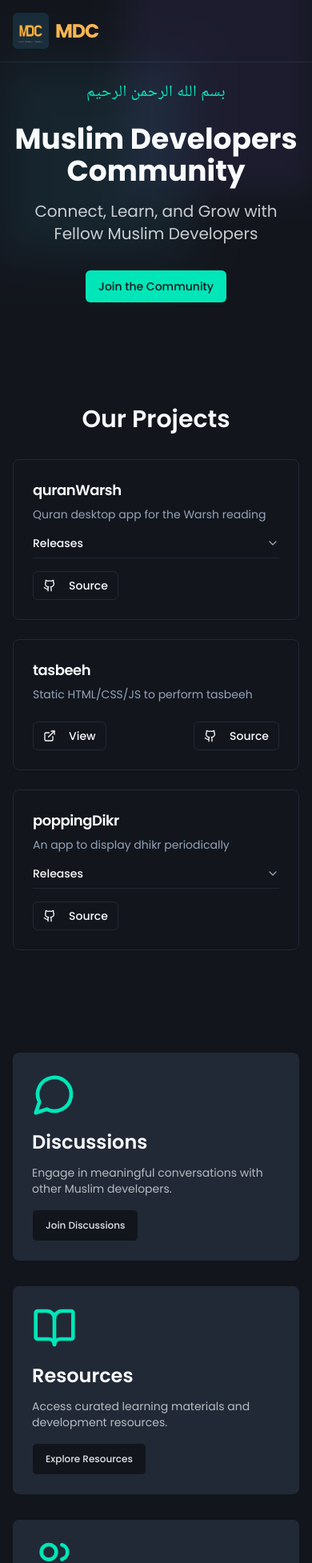
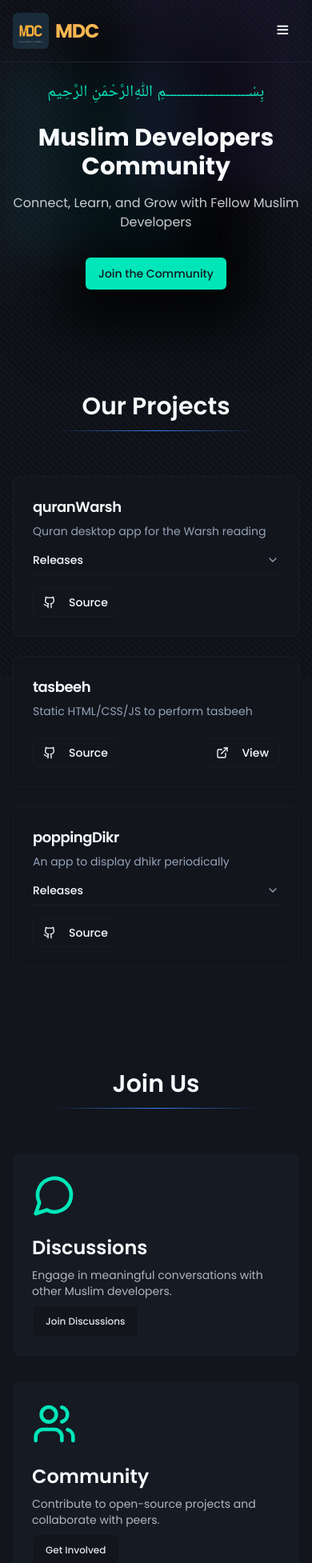
Before and after one commit to Nusab19/muslimDevCommunity.github.io, a Next.js app: page / in a window 390 px wide. Shown: the top 1954 px of the page at 80% size. Built offline with nearby package versions, Linux system fonts and the light colour scheme.

Commit message:
navbar with drawer

```diff
--- a/src/app/globals.css
+++ b/src/app/globals.css
@@ -16,7 +16,7 @@
     --primary: 222 20% 9%;
     --primary-foreground: 210 40% 98%;
 
-    --secondary: 217 24% 17%;
+    --secondary: 220 24% 12%;
     --secondary-foreground: 210 40% 98%;
 
     --muted: 217 24% 17%;
@@ -28,8 +28,8 @@
     --destructive: 0 62.8% 30.6%;
     --destructive-foreground: 210 40% 98%;
 
-    --border: 217 24% 17%;
-    --input: 217 24% 17%;
+    --border: 220 24% 12%;
+    --input: 220 24% 12%;
     --ring: 168 100% 45%;
 
     --radius: 0.5rem;
@@ -61,3 +61,14 @@
     text-wrap: balance;
   }
 }
+
+
+
+@layer base {
+  * {
+    @apply border-border outline-ring/50;
+  }
+  body {
+    @apply bg-background text-foreground;
+  }
+}
--- a/src/app/page.tsx
+++ b/src/app/page.tsx
@@ -8,6 +8,8 @@ import Subscribe from "@/components/Subscribe";
 export default function Home() {
   return (
     <div className="min-h-screen bg-primary text-primary-foreground">
+      <div className="pointer-events-none fixed inset-0 w-full h-full min-h-screen bg-[linear-gradient(45deg,rgba(0,0,0,.2)_25%,transparent_25%,transparent_50%,rgba(0,0,0,.2)_50%,rgba(0,0,0,.2)_75%,transparent_75%,transparent)] bg-[length:8px_8px]"></div>
+      <div className="relative z-10">
         <header className="border-b border-secondary">
           <Navbar />
         </header>
@@ -21,5 +23,6 @@ export default function Home() {
 
         <Footer />
       </div>
+    </div>
   );
 }
--- a/src/components/Hero.tsx
+++ b/src/components/Hero.tsx
@@ -63,12 +63,12 @@ const Hero = () => {
         <h2
           className={`-mt-10 mb-6 text-xl font-bold tracking-wide text-accent md:text-2xl ${notoNaskhArabic.className}`}
         >
-          بسم الله الرحمن الرحيم
+          بِسْــــــــــــــــــــــمِ ﷲِالرَّحْمَنِ الرَّحِيم
         </h2>
-        <h1 className="mb-4 text-4xl font-bold text-foreground">
+        <h1 className="mb-4 text-3xl font-bold text-foreground md:text-4xl lg:text-5xl">
           Muslim Developers Community
         </h1>
-        <p className="mb-8 text-xl text-foreground/80">
+        <p className="mb-8 text-base text-foreground/80 md:text-xl">
           Connect, Learn, and Grow with Fellow Muslim Developers
         </p>
         <Button className="bg-accent font-medium text-accent-foreground hover:bg-accent/90">
--- a/src/components/Motive.tsx
+++ b/src/components/Motive.tsx
@@ -1,21 +1,34 @@
-import React from "react";
-import { Button } from "./ui/button";
-import { BookOpen, MessageCircle, Users } from "lucide-react";
+import { Button } from "@/components/ui/button";
+import {
+  Card,
+  CardContent,
+  CardFooter,
+  CardHeader,
+} from "@/components/ui/card";
+import { MessageCircle, Users } from "lucide-react";
 import MaxWidthWrapper from "./MaxWidthWrapper";
 import Link from "next/link";
 import { GithubOrgLink, TelegramGroupLink } from "@/lib/config";
+import Header from "./sub/Header";
 
 const Motive = () => {
   return (
-    <MaxWidthWrapper className="container mx-auto grid grid-cols-1 gap-8 px-4 py-16 md:grid-cols-3">
-      <div className="rounded-lg bg-secondary p-6">
+    <MaxWidthWrapper className="px-4 py-16">
+      <Header lineWidth="w-1/3">Join Us</Header>
+      <div className="mx-auto grid max-w-screen-xl grid-cols-1 gap-8 md:grid-cols-2">
+        <Card className="border-0 bg-[#181d27]/70">
+          <CardHeader className="pb-2">
             <MessageCircle className="mb-4 h-14 w-14 text-accent" />
-        <h2 className="mb-3 text-2xl font-semibold text-foreground lg:text-3xl">
+            <h2 className="text-2xl font-semibold text-foreground lg:text-3xl">
               Discussions
             </h2>
-        <p className="mb-4 text-sm text-foreground/70">
+          </CardHeader>
+          <CardContent className="pb-2">
+            <p className="text-sm text-foreground/70">
               Engage in meaningful conversations with other Muslim developers.
             </p>
+          </CardContent>
+          <CardFooter>
             <Button
               variant="outline"
               className="text-xs text-foreground/90"
@@ -23,30 +36,33 @@ const Motive = () => {
             >
               <Link href={TelegramGroupLink}>Join Discussions</Link>
             </Button>
-      </div>
-      <div className="rounded-lg bg-secondary p-6">
-        <BookOpen className="mb-4 h-14 w-14 text-accent" />
-        <h2 className="mb-3 text-2xl font-semibold text-foreground lg:text-3xl">
-          Resources
-        </h2>
-        <p className="mb-4 text-sm text-foreground/70">
-          Access curated learning materials and development resources.
-        </p>
-        <Button variant="outline" className="text-xs text-foreground/90">
-          Explore Resources
-        </Button>
-      </div>
-      <div className="rounded-lg bg-secondary p-6">
+          </CardFooter>
+        </Card>
+
+        <Card className="border-0 bg-[#181d27]/70">
+          <CardHeader className="pb-2">
             <Users className="mb-4 h-14 w-14 text-accent" />
-        <h2 className="mb-3 text-2xl font-semibold text-foreground lg:text-3xl">
+            <h2 className="text-2xl font-semibold text-foreground lg:text-3xl">
               Community
             </h2>
-        <p className="mb-4 text-sm text-foreground/70">
+          </CardHeader>
+          <CardContent className="pb-2">
+            <p className="text-sm text-foreground/70">
               Contribute to open-source projects and collaborate with peers.
             </p>
-        <Button variant="outline" className="text-xs text-foreground/90" asChild>
-          <Link href={`${GithubOrgLink}?tab=repositories`}>Get Involved</Link>
+          </CardContent>
+          <CardFooter>
+            <Button
+              variant="outline"
+              className="text-xs text-foreground/90"
+              asChild
+            >
+              <Link href={`${GithubOrgLink}?tab=repositories`}>
+                Get Involved
+              </Link>
             </Button>
+          </CardFooter>
+        </Card>
       </div>
     </MaxWidthWrapper>
   );
--- a/src/components/Navbar.tsx
+++ b/src/components/Navbar.tsx
@@ -1,9 +1,21 @@
+"use client";
+
+import { useState } from "react";
 import Image from "next/image";
 import Link from "next/link";
+import { motion } from "framer-motion";
 import MaxWidthWrapper from "./MaxWidthWrapper";
 import { Button } from "./ui/button";
+import {
+  Drawer,
+  DrawerContent,
+  DrawerTrigger,
+  DrawerTitle,
+  DrawerDescription,
+} from "./ui/drawer";
 
 import { TelegramChannelLink, GithubOrgLink } from "@/lib/config";
+import { Separator } from "./ui/separator";
 
 const LINKS = {
   Telegram: TelegramChannelLink,
@@ -11,6 +23,10 @@ const LINKS = {
 };
 
 const Navbar = () => {
+  const [isOpen, setIsOpen] = useState(false);
+
+  const toggleDrawer = () => setIsOpen(!isOpen);
+
   return (
     <MaxWidthWrapper className="flex items-center justify-between px-4 py-4">
       <div className="flex items-center justify-center gap-2">
@@ -25,12 +41,14 @@ const Navbar = () => {
           MDC
         </span>
       </div>
+
+      {/* Desktop navigation */}
       <div className="hidden space-x-2 md:block">
         {Object.entries(LINKS).map(([name, url]) => (
           <Button
             key={name}
             variant="ghost"
-            className="text-foreground/90"
+            className="font-mono text-foreground/90"
             asChild
           >
             <Link href={url} target="_blank">
@@ -39,8 +57,88 @@ const Navbar = () => {
           </Button>
         ))}
       </div>
+
+      {/* Mobile navigation */}
+      <Drawer open={isOpen} onOpenChange={setIsOpen}>
+        <DrawerTrigger asChild className="md:hidden">
+          <Button variant="ghost" size="icon" onClick={toggleDrawer}>
+            <BurgerIcon isOpen={isOpen} />
+            <span className="sr-only">Toggle menu</span>
+          </Button>
+        </DrawerTrigger>
+        <DrawerContent>
+          <DrawerTitle className="sr-only">Navigation Menu</DrawerTitle>
+          <DrawerDescription className="sr-only">
+            Access community links
+          </DrawerDescription>
+          <div className="mb-16 mt-8 flex flex-col gap-2 p-2">
+            {Object.entries(LINKS).map(([name, url]) => (
+              <>
+                <Button
+                  key={name}
+                  variant="ghost"
+                  className="justify-start font-mono text-foreground/90"
+                  asChild
+                >
+                  <Link href={url} target="_blank">
+                    {name}
+                  </Link>
+                </Button>
+                <Separator />
+              </>
+            ))}
+          </div>
+        </DrawerContent>
+      </Drawer>
     </MaxWidthWrapper>
   );
 };
 
+const BurgerIcon = ({ isOpen }: { isOpen: boolean }) => (
+  <svg
+    width="24"
+    height="24"
+    viewBox="0 0 24 24"
+    fill="none"
+    xmlns="http://www.w3.org/2000/svg"
+    aria-hidden="true"
+  >
+    <motion.path
+      fill="transparent"
+      strokeWidth="3"
+      stroke="currentColor"
+      strokeLinecap="round"
+      variants={{
+        closed: { d: "M 2 2.5 L 20 2.5" },
+        open: { d: "M 3 16.5 L 17 2.5" },
+      }}
+      animate={isOpen ? "open" : "closed"}
+    />
+    <motion.path
+      fill="transparent"
+      strokeWidth="3"
+      stroke="currentColor"
+      strokeLinecap="round"
+      d="M 2 9.423 L 20 9.423"
+      variants={{
+        closed: { opacity: 1 },
+        open: { opacity: 0 },
+      }}
+      animate={isOpen ? "open" : "closed"}
+      transition={{ duration: 0.1 }}
+    />
+    <motion.path
+      fill="transparent"
+      strokeWidth="3"
+      stroke="currentColor"
+      strokeLinecap="round"
+      variants={{
+        closed: { d: "M 2 16.346 L 20 16.346" },
+        open: { d: "M 3 2.5 L 17 16.346" },
+      }}
+      animate={isOpen ? "open" : "closed"}
+    />
+  </svg>
+);
+
 export default Navbar;
--- a/src/components/Projects.tsx
+++ b/src/components/Projects.tsx
@@ -24,6 +24,8 @@ import {
 } from "lucide-react";
 
 import projects from "./../../public/assets/projects.json";
+import MaxWidthWrapper from "./MaxWidthWrapper";
+import Header from "./sub/Header";
 
 interface DownloadLink {
   url: string;
@@ -48,19 +50,19 @@ export function ProjectCard({
   const getOSIcon = (os: string) => {
     const lowerOS = os.toLowerCase();
     if (lowerOS.includes("windows"))
-      return <Monitor className="h-4 w-4 mr-2" />;
-    if (lowerOS.includes("mac")) return <Apple className="h-4 w-4 mr-2" />;
+      return <Monitor className="mr-2 h-4 w-4" />;
+    if (lowerOS.includes("mac")) return <Apple className="mr-2 h-4 w-4" />;
     if (
       lowerOS.includes("linux") ||
       lowerOS.includes("rpm") ||
       lowerOS.includes("deb")
     )
-      return <Linux className="h-4 w-4 mr-2" />;
-    return <Download className="h-4 w-4 mr-2" />;
+      return <Linux className="mr-2 h-4 w-4" />;
+    return <Download className="mr-2 h-4 w-4" />;
   };
 
   return (
-    <Card className="flex flex-col h-full">
+    <Card className="flex h-full flex-col">
       <CardHeader className="pb-2">
         <CardTitle className="text-lg">{name}</CardTitle>
         <CardDescription className="text-sm">{description}</CardDescription>
@@ -69,7 +71,7 @@ export function ProjectCard({
         {downloadLinks && downloadLinks.length > 0 && (
           <Accordion type="single" collapsible className="w-full">
             <AccordionItem value="downloads">
-              <AccordionTrigger className="text-sm py-2">
+              <AccordionTrigger className="py-2 text-sm">
                 Releases
               </AccordionTrigger>
               <AccordionContent>
@@ -79,7 +81,7 @@ export function ProjectCard({
                       <Link
                         target="_blank"
                         href={link.url}
-                        className="text-accent hover:underline text-sm flex items-center"
+                        className="flex items-center text-sm text-accent hover:underline"
                       >
                         {getOSIcon(link.os)}
                         {link.os}
@@ -93,6 +95,12 @@ export function ProjectCard({
         )}
       </CardContent>
       <CardFooter className="flex justify-between pt-2">
+        <Button variant="outline" size="sm" asChild>
+          <Link target="_blank" href={sourceCodeUrl}>
+            <Github className="mr-2 h-4 w-4" />
+            Source
+          </Link>
+        </Button>
         {projectUrl && (
           <Button variant="outline" size="sm" asChild>
             <Link target="_blank" href={projectUrl}>
@@ -101,12 +109,6 @@ export function ProjectCard({
             </Link>
           </Button>
         )}
-        <Button variant="outline" size="sm" asChild>
-          <Link target="_blank" href={sourceCodeUrl}>
-            <Github className="mr-2 h-4 w-4" />
-            Source
-          </Link>
-        </Button>
       </CardFooter>
     </Card>
   );
@@ -114,16 +116,14 @@ export function ProjectCard({
 
 const Projects = () => {
   return (
-    <section className="container mx-auto px-4 py-16">
-      <h2 className="text-3xl font-semibold mb-8 text-center text-foreground">
-        Our Projects
-      </h2>
-      <div className="grid grid-cols-1 md:grid-cols-2 lg:grid-cols-3 gap-6">
+    <MaxWidthWrapper className="mx-auto px-4 py-16">
+      <Header>Our Projects</Header>
+      <div className="grid grid-cols-1 gap-6 md:grid-cols-2 lg:grid-cols-3">
         {projects.map((project, index) => (
           <ProjectCard key={index} {...project} />
         ))}
       </div>
-    </section>
+    </MaxWidthWrapper>
   );
 };
 
--- /dev/null
+++ b/src/components/sub/Header.tsx
@@ -0,0 +1,23 @@
+const Header = ({
+  children,
+  lineWidth = "w-1/2",
+}: {
+  children?: React.ReactNode;
+  lineWidth?: string;
+}) => {
+  // Determine the effective class - use lineWidth but ensure it's not smaller than w-64
+  const effectiveWidth = lineWidth.includes("w-")
+    ? `min-w-64 ${lineWidth}`
+    : "min-w-64 w-1/2";
+
+  return (
+    <h2 className="md:mb-20 mb-14 text-center text-3xl font-semibold text-foreground md:text-4xl">
+      {children}
+      <span
+        className={`mx-auto md:mt-5 mt-3 block h-[1px] ${effectiveWidth} bg-gradient-to-r from-neutral-900/0 via-blue-500 to-neutral-900/0`}
+      ></span>
+    </h2>
+  );
+};
+
+export default Header;
```
Also changed, not shown: package.json (+15 -14 lines), 2 other files (tests, documents, lock files or other folders). Lines whose indentation alone changed are shown as unchanged.
